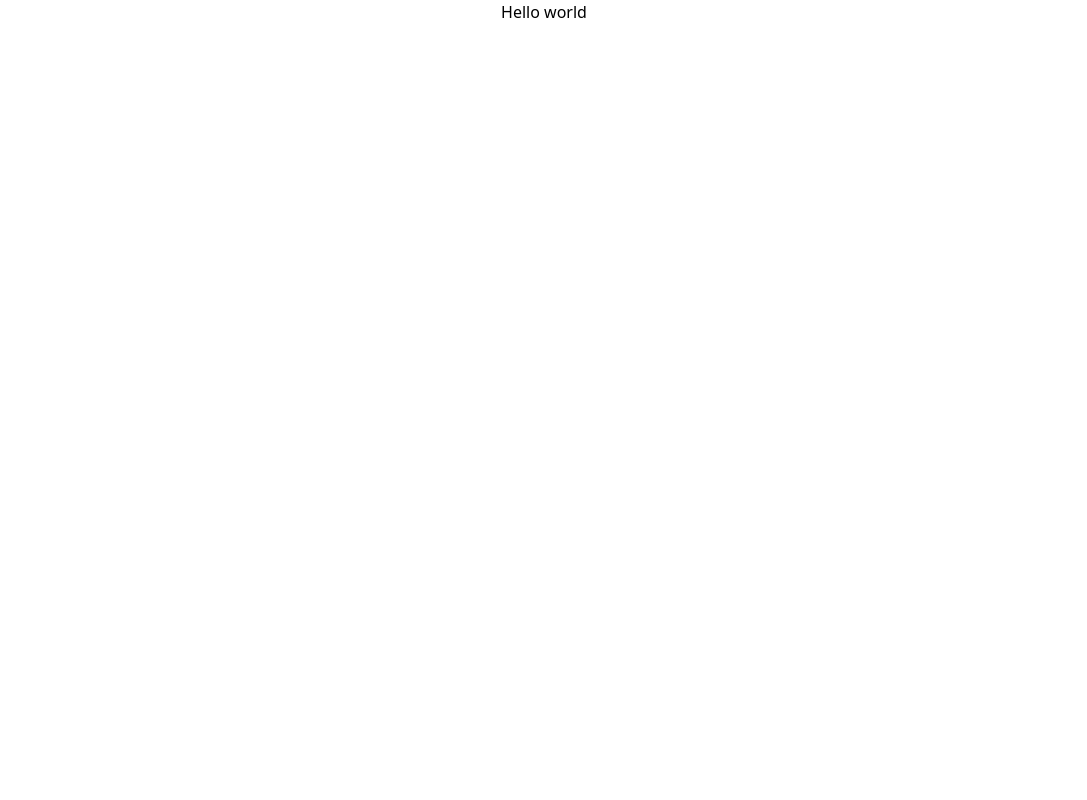
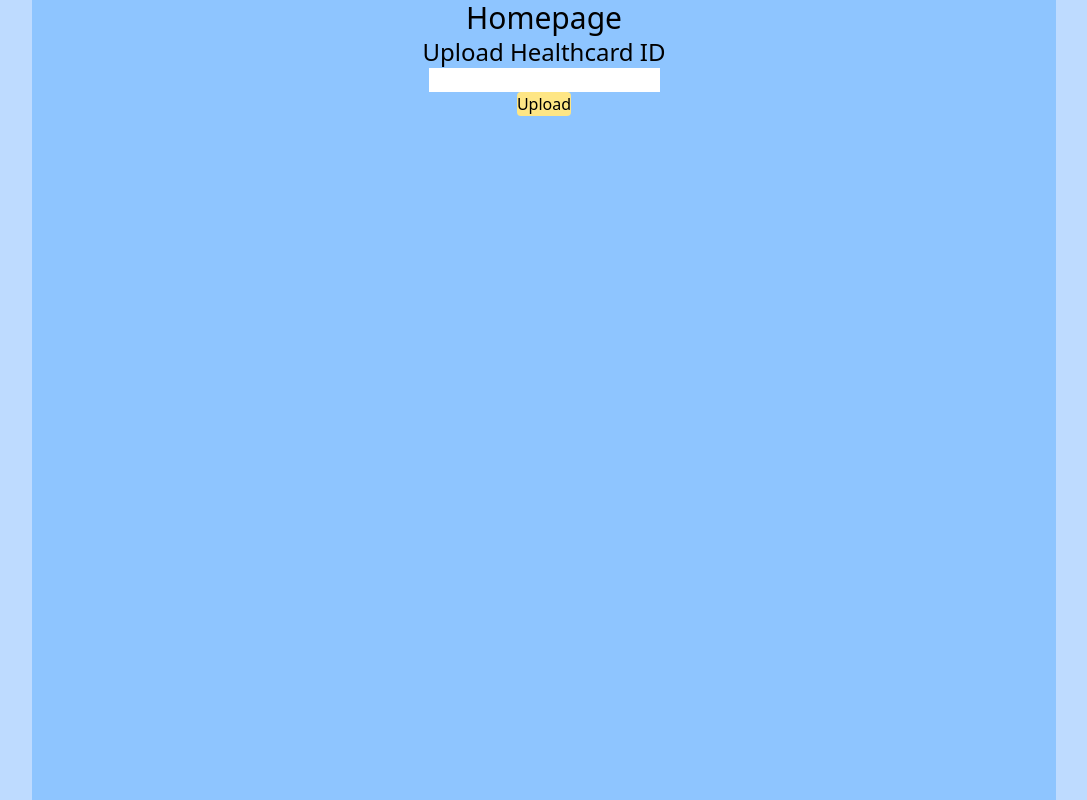
Before and after one commit to hospitalhelpers/hospitalmanager, a React (Vite) app in the folder frontend/: page / in a window 1280 px wide. Shown: the whole page, without its empty margins (96-1183 px from the left). Built offline with nearby package versions, Linux system fonts and the light colour scheme.

Commit message:
feat: upload uis and homepage template

```diff
--- /dev/null
+++ b/frontend/src/components/Homepage.jsx
@@ -0,0 +1,16 @@
+import UploadHealthCard from "./UploadHealthCard";
+
+export default function Homepage() {
+
+	return (
+        <div className="bg-blue-200 w-screen h-screen flex justify-center">
+            <div className="bg-blue-300 w-[80%] items-center flex flex-col">
+                <div className="items-center text-3xl">
+                        Homepage
+                </div>
+                {/* upload card online */}
+                <UploadHealthCard />
+            </div>
+        </div>
+	);
+}
--- /dev/null
+++ b/frontend/src/components/UploadHealthCard.jsx
@@ -0,0 +1,28 @@
+import { useState } from "react";
+
+export default function UploadHealthCard() {
+    const [value, setValue] = useState("");
+    function handleFormChange(event){
+        console.log(value);
+        setValue(event.target.value);
+    }
+
+    function handleOnClick(){
+        // send a POST request to backend up send this ID
+        console.log("clicked");
+    }
+
+	return (
+        <div className="flex flex-col items-center">
+                <div className="text-center text-2xl">
+                    Upload Healthcard ID
+                </div>
+                <form className="bg-white">
+                    <input onChange={(e) => handleFormChange(e)} type="text" value={value}></input>
+                </form>
+                <button className="bg-amber-200 rounded-sm" onClick={handleOnClick}>
+                    Upload
+                </button>
+        </div>
+	);
+}
--- a/frontend/src/main.jsx
+++ b/frontend/src/main.jsx
@@ -1,11 +1,10 @@
 import { StrictMode } from 'react'
 import { createRoot } from 'react-dom/client'
+import Homepage from './components/Homepage'
 import './tailwindstuff.css'
 
 createRoot(document.getElementById('root')).render(
   <StrictMode>
-    <div className='bg-white text-center'>
-    Hello world
-    </div>
+    <Homepage />
   </StrictMode>,
 )
```
